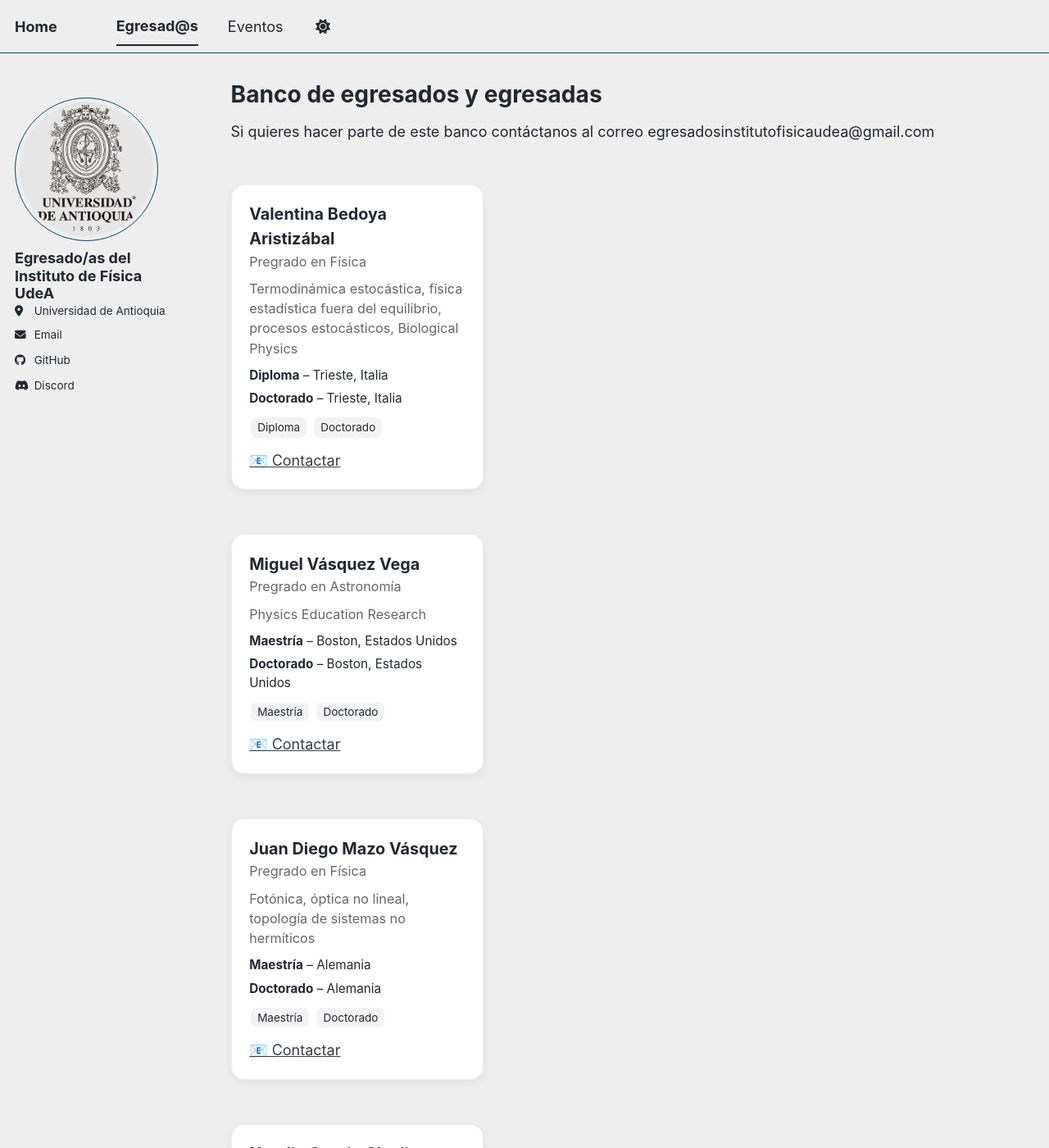
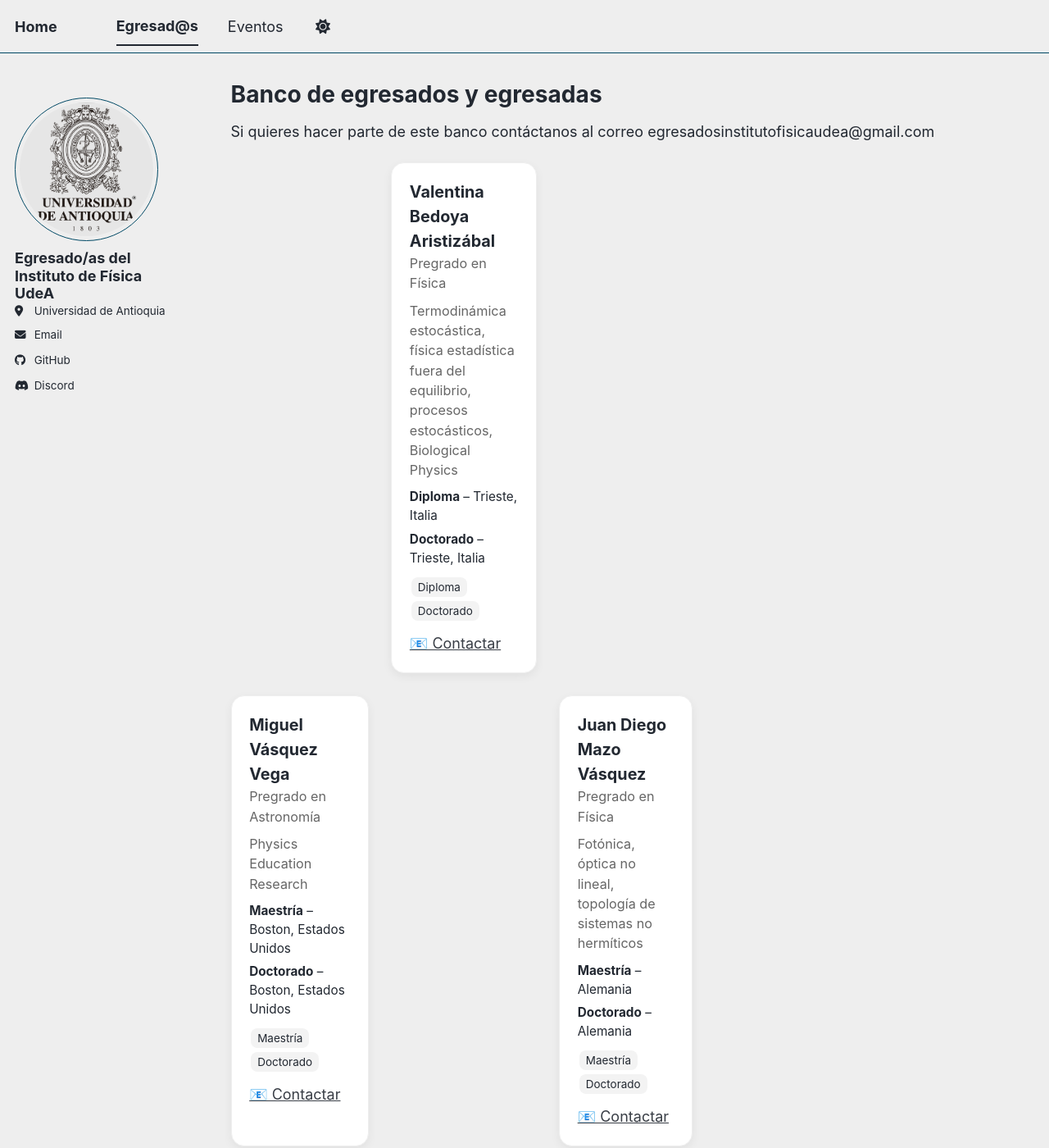
Before and after one commit to egresadosinstitutofisicaudea/egresadosinstitutofisicaudea.github.io, a Jekyll site: the page built from _pages/personas.md, in a window 1280 px wide and 1400 px high. Shown: the whole window at 82% size. Built offline with Jekyll 4.4.1, drawn with Linux system fonts in a browser that asks for light colours; a script bundle is joined from its source files by our own code; library files that are not in the unit come from our copies.

Commit message:
Update custom.html

```diff
--- a/_includes/head/custom.html
+++ b/_includes/head/custom.html
@@ -47,8 +47,22 @@
 ========================= */
 .grid-personas {
   display: grid;
-  grid-template-columns: repeat(auto-fill, minmax(300px, 1fr));
+  grid-template-columns: repeat(3, 1fr);
   gap: 1.5rem;
+  align-items: stretch;
+}
+
+/* responsive */
+@media (max-width: 1000px) {
+  .grid-personas {
+    grid-template-columns: repeat(2, 1fr);
+  }
+}
+
+@media (max-width: 650px) {
+  .grid-personas {
+    grid-template-columns: 1fr;
+  }
 }
 
 .card-persona {
```
